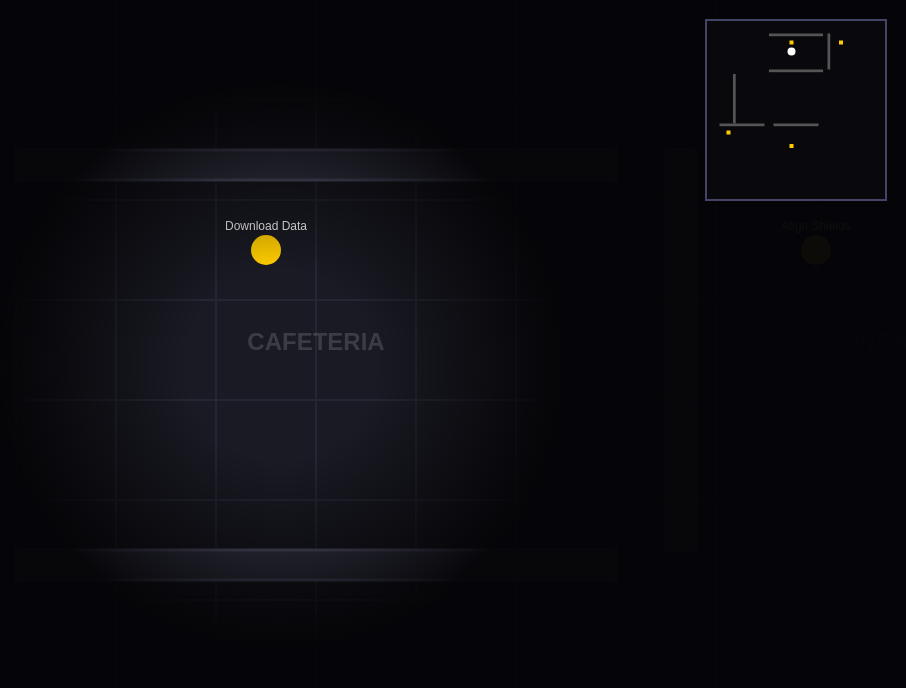
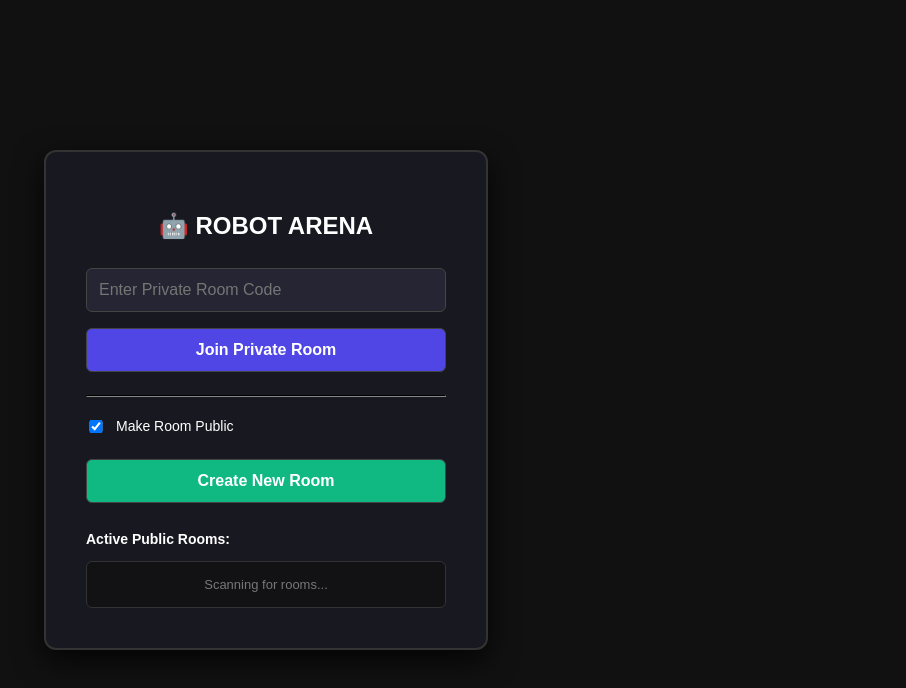
Before and after one commit to BDXTheCoder/SuspectZero, a plain HTML site: page index.html in a window 1280 px wide. Shown: the whole page, without its empty margins (374-1280 px from the left). Drawn offline with Linux system fonts and the light colour scheme.

Commit message:
Implement menu screen UI for room management
Added menu screen UI with room management features.

```diff
--- a/index.html
+++ b/index.html
@@ -14,12 +14,91 @@
             font-family: sans-serif;
             color: white;
         }
-        canvas {
-            background: #1a1a24;
+        /* Menu Screen UI styling */
+        #menu-screen {
+            position: absolute;
+            background: #181820;
+            padding: 40px;
+            border-radius: 12px;
+            box-shadow: 0 10px 30px rgba(0,0,0,0.8);
+            text-align: center;
+            width: 360px;
+            border: 2px solid #333;
         }
+        input, button {
+            width: 100%;
+            padding: 12px;
+            margin: 8px 0;
+            background: #252533;
+            border: 1px solid #444;
+            color: white;
+            border-radius: 6px;
+            font-size: 16px;
+            box-sizing: border-box;
+        }
+        button {
+            background: #4f46e5;
+            cursor: pointer;
+            font-weight: bold;
+            transition: background 0.2s;
+        }
+        button:hover { background: #6366f1; }
+        .checkbox-container {
+            display: flex;
+            align-items: center;
+            justify-content: start;
+            margin: 10px 0;
+            font-size: 14px;
+        }
+        .checkbox-container input {
+            width: 20px;
+            margin-right: 10px;
+        }
+        #room-list {
+            max-height: 120px;
+            overflow-y: auto;
+            background: #121215;
+            border-radius: 6px;
+            padding: 5px;
+            margin-top: 10px;
+            border: 1px solid #333;
+        }
+        .room-item {
+            padding: 8px;
+            background: #22222e;
+            margin: 4px 0;
+            border-radius: 4px;
+            cursor: pointer;
+            display: flex;
+            justify-content: space-between;
+        }
+        .room-item:hover { background: #313145; }
+        canvas { display: none; background: #1a1a24; }
     </style>
 </head>
 <body>
+
+    <!-- START MENU SCREEN -->
+    <div id="menu-screen">
+        <h2>🤖 ROBOT ARENA</h2>
+        <input type="text" id="roomCodeInput" placeholder="Enter Private Room Code">
+        <button onclick="joinPrivateRoom()">Join Private Room</button>
+
+        <hr style="border-color: #333; margin: 15px 0;">
+
+        <div class="checkbox-container">
+            <input type="checkbox" id="isPublicCheck" checked>
+            <label for="isPublicCheck">Make Room Public</label>
+        </div>
+        <button onclick="createRoom()" style="background: #10b981;">Create New Room</button>
+
+        <h3 style="margin-top: 20px; font-size: 14px; text-align: left;">Active Public Rooms:</h3>
+        <div id="room-list">
+            <div style="color: #777; font-size: 13px; padding: 10px;">Scanning for rooms...</div>
+        </div>
+    </div>
+
+    <!-- GAME CANVAS -->
     <canvas id="gameCanvas"></canvas>
 
     <script>
@@ -40,35 +119,7 @@
         const MAP_HEIGHT = 2000;
         const PLAYER_SIZE = 30;
 
-        // Rooms layout
-        const rooms = [
-            { name: "CAFETERIA", x: 800, y: 200, w: 400, h: 300 },
-            { name: "ELECTRICAL", x: 200, y: 1200, w: 400, h: 400 },
-            { name: "WEAPONS", x: 1400, y: 200, w: 400, h: 300 },
-            { name: "STORAGE", x: 800, y: 1200, w: 400, h: 400 }
-        ];
-
-        // Solid Walls
-        const walls = [
-            { x: 700, y: 150, w: 600, h: 30 },
-            { x: 700, y: 550, w: 600, h: 30 },
-            { x: 150, y: 1150, w: 500, h: 30 },
-            { x: 750, y: 1150, w: 500, h: 30 },
-            { x: 1350, y: 150, w: 30, h: 400 },
-            { x: 300, y: 600, w: 30, h: 550 }
-        ];
-
-        // Interactive Tasks
-        let tasks = [
-            { id: 1, x: 250, y: 1250, name: "Fix Wiring", completed: false },
-            { id: 2, x: 950, y: 250, name: "Download Data", completed: false },
-            { id: 3, x: 1500, y: 250, name: "Align Shields", completed: false },
-            { id: 4, x: 950, y: 1400, name: "Empty Garbage", completed: false }
-        ];
-
-        let myX = 950;
-        let myY = 350;
-
+        let myX = 950, myY = 350;
         const robotIcons = ["🤖", "🦾", "👾"];
         const myRobotIcon = robotIcons[Math.floor(Math.random() * robotIcons.length)];
         const myColor = `hsl(${Math.random() * 360}, 80%, 60%)`;
@@ -76,65 +127,84 @@
         let allPlayers = {};
         const keys = {};
 
-        window.addEventListener("keydown", e => {
-            keys[e.key.toLowerCase()] = true;
-            // Press 'E' to interact with tasks
-            if (e.key.toLowerCase() === "e") {
-                checkTaskInteraction();
-            }
-        });
-        window.addEventListener("keyup", e => keys[e.key.toLowerCase()] = false);
+        ws.onopen = () => {
+            // Request public rooms list on load
+            fetchRooms();
+            setInterval(fetchRooms, 3000); // Refresh public list every 3 seconds
+        };
 
         ws.onmessage = (event) => {
             const data = JSON.parse(event.data);
-            allPlayers = data.players;
+
+            if (data.type === "room_list") {
+                const listDiv = document.getElementById("room-list");
+                if (data.rooms.length === 0) {
+                    listDiv.innerHTML = '<div style="color: #777; font-size: 13px; padding: 10px;">No public rooms found. Create one!</div>';
+                    return;
+                }
+                listDiv.innerHTML = "";
+                data.rooms.forEach(r => {
+                    listDiv.innerHTML += `
+                        <div class="room-item" onclick="joinPublicRoom('${r.code}')">
+                            <span>Room: <b>${r.code}</b></span>
+                            <span style="color: #10b981;">${r.players} player(s)</span>
+                        </div>
+                    `;
+                });
+            } else if (data.type === "room_joined") {
+                // Hide menu, show game
+                document.getElementById("menu-screen").style.display = "none";
+                canvas.style.display = "block";
+                gameLoop();
+            } else if (data.type === "game_state") {
+                allPlayers = data.players;
+            } else if (data.type === "error") {
+                alert(data.message);
+            }
         };
 
-        function hitsWall(testX, testY) {
-            for (const wall of walls) {
-                if (
-                    testX < wall.x + wall.w &&
-                    testX + PLAYER_SIZE > wall.x &&
-                    testY < wall.y + wall.h &&
-                    testY + PLAYER_SIZE > wall.y
-                ) {
-                    return true;
-                }
-            }
-            return false;
-        }
-
-        function checkTaskInteraction() {
-            for (let task of tasks) {
-                if (!task.completed) {
-                    // Check if player is close to the task
-                    const dist = Math.hypot((myX + PLAYER_SIZE/2) - task.x, (myY + PLAYER_SIZE/2) - task.y);
-                    if (dist < 60) {
-                        task.completed = true;
-                        console.log(`Completed task: ${task.name}`);
-                    }
-                }
+        function fetchRooms() {
+            if (ws.readyState === WebSocket.OPEN) {
+                ws.send(JSON.stringify({ action: "get_rooms" }));
             }
         }
 
+        function createRoom() {
+            const isPublic = document.getElementById("isPublicCheck").checked;
+            ws.send(JSON.stringify({ action: "create_room", is_public: isPublic }));
+        }
+
+        function joinPrivateRoom() {
+            const code = document.getElementById("roomCodeInput").value;
+            if (!code) {
+                alert("Please enter a room code!");
+                return;
+            }
+            ws.send(JSON.stringify({ action: "join_room", code: code }));
+        }
+
+        function joinPublicRoom(code) {
+            ws.send(JSON.stringify({ action: "join_room", code: code }));
+        }
+
+        // Keyboard tracking
+        window.addEventListener("keydown", e => keys[e.key.toLowerCase()] = true);
+        window.addEventListener("keyup", e => keys[e.key.toLowerCase()] = false);
+
         function gameLoop() {
             const speed = 6;
-            let nextX = myX;
-            let nextY = myY;
-
-            if (keys["arrowleft"] || keys["a"]) nextX -= speed;
-            if (keys["arrowright"] || keys["d"]) nextX += speed;
-            if (nextX >= 0 && nextX <= MAP_WIDTH - PLAYER_SIZE && !hitsWall(nextX, myY)) myX = nextX;
-
-            if (keys["arrowup"] || keys["w"]) nextY -= speed;
-            if (keys["arrowdown"] || keys["s"]) nextY += speed;
-            if (nextY >= 0 && nextY <= MAP_HEIGHT - PLAYER_SIZE && !hitsWall(myX, nextY)) myY = nextY;
+            if ((keys["arrowleft"] || keys["a"]) && myX > 0) myX -= speed;
+            if ((keys["arrowright"] || keys["d"]) && myX < MAP_WIDTH - PLAYER_SIZE) myX += speed;
+            if ((keys["arrowup"] || keys["w"]) && myY > 0) myY -= speed;
+            if ((keys["arrowdown"] || keys["s"]) && myY < MAP_HEIGHT - PLAYER_SIZE) myY += speed;
 
             if (ws.readyState === WebSocket.OPEN) {
-                ws.send(JSON.stringify({ x: myX, y: myY, color: myColor, icon: myRobotIcon }));
+                ws.send(JSON.stringify({
+                    action: "player_update",
+                    state: { x: myX, y: myY, color: myColor, icon: myRobotIcon }
+                }));
             }
 
-            // Camera Tracking
             let cameraX = Math.max(0, Math.min(myX - canvas.width / 2, MAP_WIDTH - canvas.width));
             let cameraY = Math.max(0, Math.min(myY - canvas.height / 2, MAP_HEIGHT - canvas.height));
 
@@ -143,7 +213,7 @@
             ctx.save();
             ctx.translate(-cameraX, -cameraY);
 
-            // 1. Draw Grid
+            // Draw grid lines
             ctx.strokeStyle = "#252533";
             ctx.lineWidth = 2;
             const gridSize = 100;
@@ -154,35 +224,7 @@
                 ctx.beginPath(); ctx.moveTo(0, y); ctx.lineTo(MAP_WIDTH, y); ctx.stroke();
             }
 
-            // 2. Draw Room Labels
-            ctx.fillStyle = "rgba(255, 255, 255, 0.15)";
-            ctx.font = "bold 24px sans-serif";
-            ctx.textAlign = "center";
-            for (const room of rooms) {
-                ctx.fillText(room.name, room.x + room.w / 2, room.y + room.h / 2);
-            }
-
-            // 3. Draw Walls
-            for (const wall of walls) {
-                ctx.fillStyle = "#3a3a4c";
-                ctx.fillRect(wall.x, wall.y, wall.w, wall.h);
-                ctx.strokeStyle = "#5a5a75";
-                ctx.lineWidth = 3;
-                ctx.strokeRect(wall.x, wall.y, wall.w, wall.h);
-            }
-
-            // 4. Draw Tasks
-            for (const task of tasks) {
-                ctx.fillStyle = task.completed ? "#00ff88" : "#ffcc00";
-                ctx.beginPath();
-                ctx.arc(task.x, task.y, 15, 0, Math.PI * 2);
-                ctx.fill();
-                ctx.font = "12px sans-serif";
-                ctx.fillStyle = "#fff";
-                ctx.fillText(task.name, task.x, task.y - 20);
-            }
-
-            // 5. Draw All Players
+            // Draw all players in room
             for (const id in allPlayers) {
                 const p = allPlayers[id];
                 const cx = p.x + PLAYER_SIZE / 2;
@@ -201,7 +243,7 @@
 
             ctx.restore();
 
-            // --- FIELD OF VIEW LIGHT ---
+            // Field of view lighting overlay
             const screenPlayerX = (myX - cameraX) + PLAYER_SIZE / 2;
             const screenPlayerY = (myY - cameraY) + PLAYER_SIZE / 2;
             const fovRadius = 280;
@@ -215,47 +257,8 @@
             ctx.fillStyle = gradient;
             ctx.fillRect(0, 0, canvas.width, canvas.height);
 
-            // --- TOP-RIGHT MINIMAP ---
-            const mapSize = 180;
-            const mapX = canvas.width - mapSize - 20;
-            const mapY = 20;
-            const scale = mapSize / MAP_WIDTH;
-
-            ctx.fillStyle = "rgba(10, 10, 15, 0.85)";
-            ctx.fillRect(mapX, mapY, mapSize, mapSize);
-            ctx.strokeStyle = "#444466";
-            ctx.lineWidth = 2;
-            ctx.strokeRect(mapX, mapY, mapSize, mapSize);
-
-            // Draw walls on minimap
-            ctx.fillStyle = "#555";
-            for (const wall of walls) {
-                ctx.fillRect(mapX + wall.x * scale, mapY + wall.y * scale, wall.w * scale, wall.h * scale);
-            }
-
-            // Draw tasks on minimap (yellow if active, green if done)
-            for (const task of tasks) {
-                ctx.fillStyle = task.completed ? "#00ff88" : "#ffcc00";
-                ctx.fillRect(mapX + task.x * scale - 2, mapY + task.y * scale - 2, 4, 4);
-            }
-
-            // Draw other players on minimap as red/colored dots
-            for (const id in allPlayers) {
-                const p = allPlayers[id];
-                ctx.fillStyle = p.color || "#fff";
-                ctx.fillRect(mapX + p.x * scale, mapY + p.y * scale, 4, 4);
-            }
-
-            // Draw yourself on minimap as a bright white dot
-            ctx.fillStyle = "#ffffff";
-            ctx.beginPath();
-            ctx.arc(mapX + myX * scale, mapY + myY * scale, 4, 0, Math.PI * 2);
-            ctx.fill();
-
             requestAnimationFrame(gameLoop);
         }
-
-        gameLoop();
     </script>
 </body>
 </html>
```
